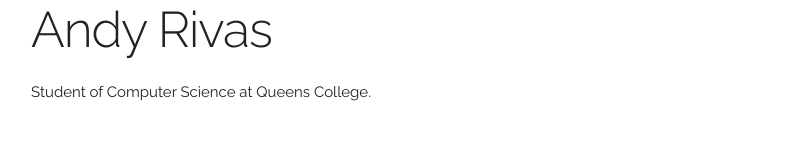
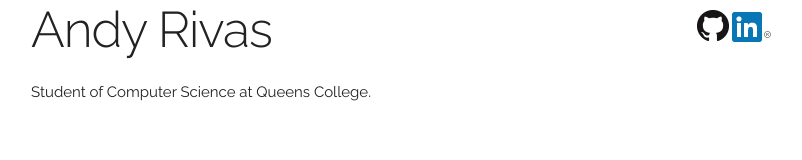
Before and after one commit to andyrobr/andyrobr.github.io, a plain HTML site: page index.html in a window 1280 px wide. Shown: the whole page, without its empty margins (225-1027 px from the left). Drawn offline with Linux system fonts and the light colour scheme.

Commit message:
Add GitHub and LinkedIn marks

```diff
--- a/index.html
+++ b/index.html
@@ -27,8 +27,16 @@
     <body>
         <div class="narrow container">
             <div class="row">
-                <div class="twelve columns">
+                <div class="ten columns">
                     <h1>Andy Rivas</h1>
+                </div>
+                <div class="two columns">
+                    <a href="https://www.github.com/andyrobr" class="social">
+                        <img src="img/GitHub-Mark-32px.png" title="GitHub">
+                    </a>
+                    <a href="https://www.linkedin.com/in/andyrobr" class="social">
+                        <img src="img/InBug-30px-R.png" title="LinkedIn">
+                    </a>
                 </div>
             </div>
             <div class="row">
```
Also changed, not shown: img/GitHub-Mark-32px.png (added), img/InBug-30px-R.png (added).
